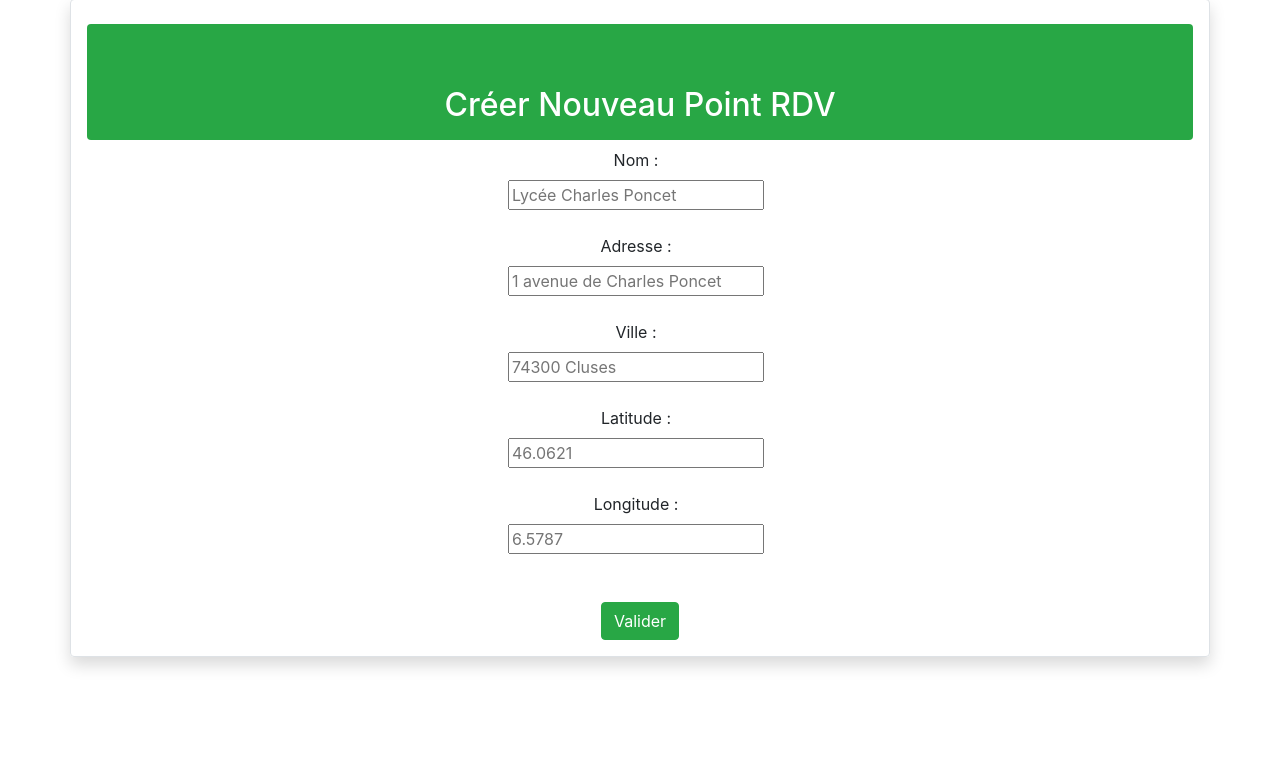
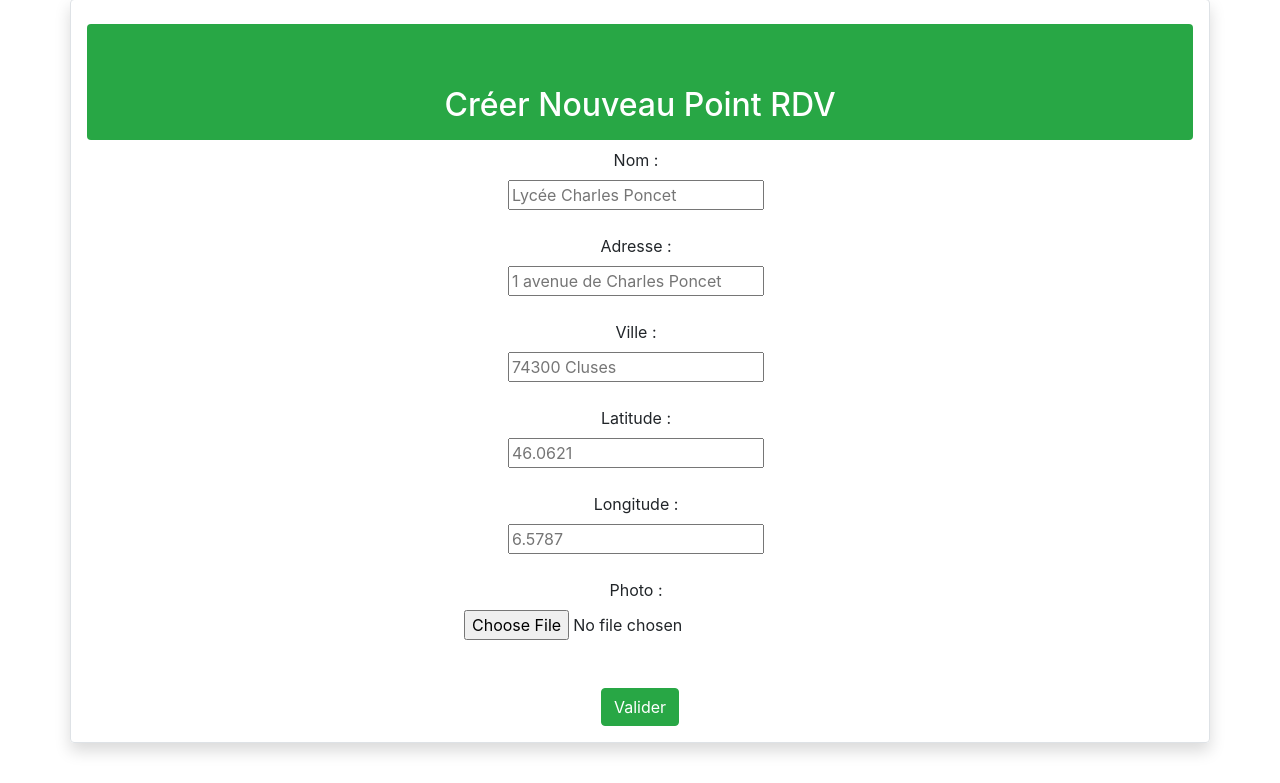
Before and after one commit to CyrilLeblanc/PCP21, a PHP site: page /webmaster/creer_nouveau_point/index.php in a window 1280 px wide. Shown: the part 17-800 px from the top of the page. Run offline with PHP 8.4, Linux system fonts and the light colour scheme.

Commit message:
modified:   webmaster/creer_nouveau_point/index.php 	modified:   webmaster/creer_nouveau_point/upload.php 	modified:   webmaster/request/Point.php

```diff
--- a/webmaster/creer_nouveau_point/index.php
+++ b/webmaster/creer_nouveau_point/index.php
@@ -6,11 +6,41 @@
 		include_once '../../bootstrap.html';
     require_once '../request/Point.php';
 
-    //Ajout du Point de RDV
     if(isset($_POST['nom']) && isset($_POST['adresse']) && isset($_POST['ville']) && isset($_POST['latitude']) && isset($_POST['longitude']))
     {
+
+      if(isset($_POST['submit']))
+      {
+        $filename = $_FILES['photo']['name'];
+        $tempname = $_FILES['photo']['tmp_name'];
+        $folder = "../images/".$filename;
+
+        $extension = new SplFileInfo($filename);
+        $ext = $extension->getExtension();
+
+        $newname = "/PCP21/webmaster/images/" . $_POST['nom'] . "_" . $_POST['ville'] . "." . $ext;
+        $newfolder = "../images/" . $_POST['nom'] . "_" . $_POST['ville'] . "." . $ext;
+
+        if(move_uploaded_file($tempname,$folder))
+        {
+          $_POST['photo'] = $newname;
+        }
+        else
+        {
+          $_POST['photo'] = "";
+
+          echo "</br></br>
+            <div class='alert alert-danger text-center'>
+            <h2><strong>La photo ne s'est pas envoyée.</strong></h2>
+            </div>";
+        }
+      }
+
+      //Ajout du Point de RDV
       $Ajouter_Point_RDV = new Point();
-      $Ajouter_Point_RDV->add_Point($_POST['nom'],$_POST['adresse'],$_POST['ville'],$_POST['latitude'],$_POST['longitude']);
+      $Ajouter_Point_RDV->add_Point($_POST['nom'],$_POST['adresse'],$_POST['ville'],$_POST['latitude'],$_POST['longitude'],$_POST['photo'],1);
+
+      rename($folder, $newfolder);
     }
   ?>
   <title>Création Nouveau Point RDV</title>
@@ -20,7 +50,7 @@
   <div class="container p-3 my-3 border shadow rounded" align="center">
 
 
-    <div class="container bg-success p-2 my-2 rounded" >
+    <div class="container bg-success p-2 my-2 rounded">
       <a href="/index.php">
         <button class="btn material-icons" style="color: white; font-size: 250%;">&#xe88a;</button>
       </a>
@@ -29,7 +59,7 @@
 
 
     <!-- FORM -->
-    <form class="needs-validation" method="post" action="">
+    <form class="needs-validation" method="post" action="" enctype="multipart/form-data">
 
       <!-- FORM Input Fields -->
       <div class="form-group" align="center">
@@ -57,10 +87,10 @@
         <input type="text" class="mb-2 mr-sm-2" placeholder="6.5787" name="longitude" required>
       </div>
 
-      <!--<div class="form-group" align="center">
+      <div class="form-group" align="center">
         <label for="photo" class="mr-sm-2">Photo : </label><br/>
         <input type="file" class="mb-2 mr-sm-2" name="photo" id="photo">
-      </div>-->
+      </div>
 
       <!-- FORM Submit Button -->
       <div align="center">
@@ -88,6 +118,69 @@
             }
           }
 
+
+          /*//Gestion de l'image
+          $target_dir = "../images/";
+          $target_file = $target_dir . basename($_FILES["photo"]["name"]);
+          $uploadOk = 1;
+          $imageFileType = strtolower(pathinfo($target_file,PATHINFO_EXTENSION));
+          $fullPath = "/PCP21/webmaster/images/" . $_POST['photo'];
+
+          echo $fullPath;
+
+          //Vérifie s'il s'agit vraiment d'une image
+          if(isset($_POST["submit"])) {
+            $check = getimagesize($_FILES["photo"]["tmp_name"]);
+            if($check !== false) {
+              $uploadOk = 1;
+            } else {
+              echo "</br></br>
+                <div class='alert alert-danger text-center'>
+                <h2><strong>Le fichier n'est pas une image.</strong></h2>
+                </div>";
+              $uploadOk = 0;
+            }
+          }
+          //Vérifie la taille de l'image
+          if ($_FILES["photo"]["size"] > 2000000) { //ToDO
+            echo "</br></br>
+              <div class='alert alert-danger text-center'>
+              <h2><strong>Le fichier dépasse la taille maximale.</strong></h2>
+              </div>";
+            $uploadOk = 0;
+          }
+
+          //Autorise certains formats de fichiers
+          if($imageFileType != "jpg" && $imageFileType != "png" && $imageFileType != "jpeg") {
+            echo "</br></br>
+              <div class='alert alert-danger text-center'>
+              <h2><strong>Seulement les fichiers .jpg, .jpeg et .png sont acceptés.</strong></h2>
+              </div>";
+            $uploadOk = 0;
+          }
+
+          $new_name = $_POST["nom"] . '_' . $_POST["ville"] . '.' . $imageFileType;
+
+          //Vérifie s'il y a eu une erreur
+          if ($uploadOk == 0) {
+            echo "</br></br>
+              <div class='alert alert-danger text-center'>
+              <h2><strong>Il y a eu une erreur avec votre fichier.</strong></h2>
+              </div>";
+          //Si tout est ok, on upload l'image
+          } else {
+            if (move_uploaded_file($_FILES["photo"]["tmp_name"], $target_dir . $new_name)) {
+              echo "</br></br>
+              <div class='alert alert-success text-center'>
+              <h5><strong>Le fichier ". htmlspecialchars(basename($new_name)). " a bien été uploadé.</strong></h5>
+              </div>";
+            } else {
+              echo "</br></br>
+                <div class='alert alert-danger text-center'>
+                <h2><strong>Il y a une erreur.</strong></h2>
+                </div>";
+            }
+          }*/
         ?>
 
       </div>
--- a/webmaster/creer_nouveau_point/upload.php
+++ b/webmaster/creer_nouveau_point/upload.php
@@ -1,6 +1,6 @@
 <?php
   //Envoi de l'image
-  /*
+
   $target_dir = "../images/";
   $target_file = $target_dir . basename($_FILES["photo"]["name"]);
   $uploadOk = 1;
@@ -61,5 +61,5 @@
     }
   }
 
-  //Pour pouvoir envoyer le chemin d'accès de l'image dans le BDD.*/
+  //Pour pouvoir envoyer le chemin d'accès de l'image dans le BDD.
 ?>
--- a/webmaster/request/Point.php
+++ b/webmaster/request/Point.php
@@ -24,12 +24,13 @@ class Point
     }
 
 
-    function add_Point($Nom, $Adresse, $Ville, $Latitude, $Longitude)
+    function add_Point($Nom, $Adresse, $Ville, $Latitude, $Longitude, $Point_Image, $is_confirme)
     {
-        $sql = "INSERT INTO Point_RDV (Nom, Adresse, Ville, Latitude, Longitude)
-        VALUES ('$Nom', '$Adresse', '$Ville', $Latitude, $Longitude);";
+        $sql = "INSERT INTO Point_RDV (Nom, Adresse, Ville, Latitude, Longitude, Point_Image, is_confirme)
+        VALUES ('$Nom', '$Adresse', '$Ville', $Latitude, $Longitude, $Point_Image, $is_confirme);";
         return $GLOBALS['mysqli']->query($sql);
     }
+
 
     function verif_Point($Nom, $Adresse, $Ville, $Latitude, $Longitude)
     {
```
